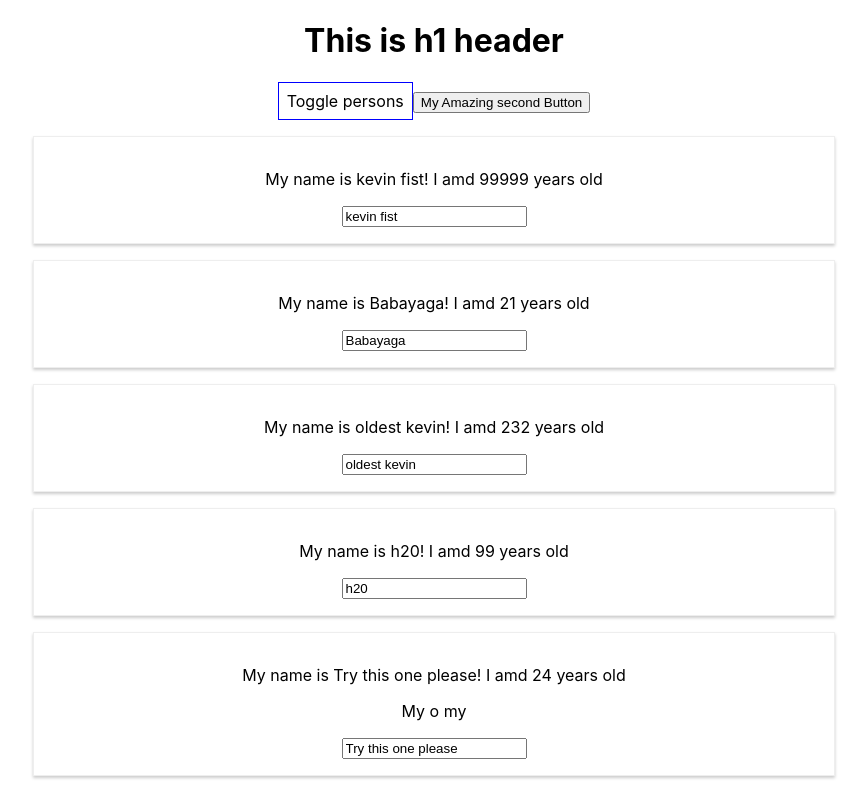
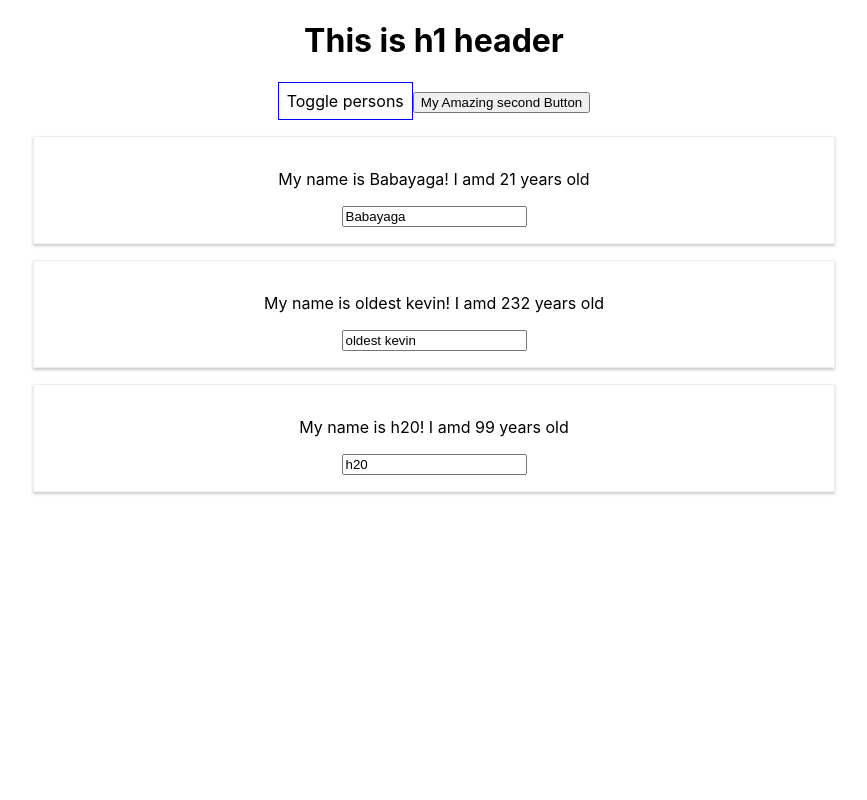
Before and after one commit to kjason1998/myapp, a React (Create React App) app: page / in a window 1280 px wide. Shown: the whole page, without its empty margins (206-1073 px from the left). Built offline with nearby package versions, Linux system fonts and the light colour scheme.

Commit message:
Add name chages function on each items that are mapped

```diff
--- a/src/App.js
+++ b/src/App.js
@@ -2,6 +2,8 @@ import React, { useState } from "react";
 import "./App.css";
 import Person from "./Person/Person";
 import { render } from "@testing-library/react";
+
+// summary https://www.udemy.com/course/react-the-complete-guide-incl-redux/learn/lecture/8091086#notes in lecture 61
 
 const App = () => {
   // this is another example of useState that have 2 state value - it is a lot better to separate it
@@ -14,9 +16,9 @@ const App = () => {
     otherValue: "someOtherValue",
   });
   const [persons, setPersons] = useState([
-    { name: "Babayaga", age: 21 },
-    { name: "oldest kevin", age: 232 },
-    { name: "h20", age: 99 },
+    { id:'it is a key', name: "Babayaga", age: 21 },
+    { id:'key need to be unique and not related to index',name: "oldest kevin", age: 232 },
+    { id:'it is only dummy keys', name: "h20", age: 99 },
   ]);
   const [person, setPerson] = useState({ name: "kevin fist", age: 99999 });
 
@@ -30,19 +32,41 @@ const App = () => {
     setPerson({ ...person, name: event.target.value });
   };
 
+  // Changing value of name of a person with the id inside the parameter.
+  const nameChangeHandlerOnArray = (event, id) => {
+    // get the index of the person with the unique id in the parameter
+    const personIndex = persons.findIndex(eachPerson =>{
+      return eachPerson.id === id
+    })
+
+    /**
+     * Instead of accessing the person and changes it
+     * better to make a new person object with the old Information
+     * with the use of spread operator
+     **/
+    const personCopy = {...persons[personIndex]}
+    // we can also use
+    // const person = Object.assign({},persons[personIndex])
+
+    personCopy.name = event.target.value
+
+    const personsCopy = [...persons]
+
+
+    personsCopy[personIndex] = personCopy
+    console.log(personsCopy)
+    setPersons(personsCopy);
+  };
+
   const onClickListenerExampleForArray = () => {
     setPersons({
       persons: [
-        { id:'', name: "person2change", age: 21 },
-        { id:'', name: "person1change", age: 11 },
-        { id:'', name: "person3change", age: 31 },
+        { name: "person2change", age: 21 },
+        { name: "person1change", age: 11 },
+        { name: "person3change", age: 31 },
       ],
     });
   };
-
-  const onClickTypeSomethingInLog = () => {
-    console.log('it is clicked!')
-  }
 
   const [hidePersons,setHidePersons] = useState(false)
 
@@ -75,20 +99,14 @@ const App = () => {
   if(!hidePersons){
     personsView = (
       <div>
-        <Person name={person.name} age={person.age} changes={nameChangeHandler}/>
         {persons.map((person,index) => (
           <Person
             click={() => onDeleteHandler(index)}
             name={person.name}
             age={person.age}
-            key={index}/>
+            key={person.id}
+            changes={(event) => nameChangeHandlerOnArray(event, person.id)}/>
         ))}
-        <Person
-          name="Try this one please"
-          age="24"
-          click={onClickTypeSomethingInLog}>
-          My o my
-        </Person>
     </div>
     );
   }
--- a/src/Person/Person.js
+++ b/src/Person/Person.js
@@ -1,4 +1,4 @@
-import React, { Component } from 'react';
+import React from 'react';
 import "./Person.css";
 
 // using ES6
```
